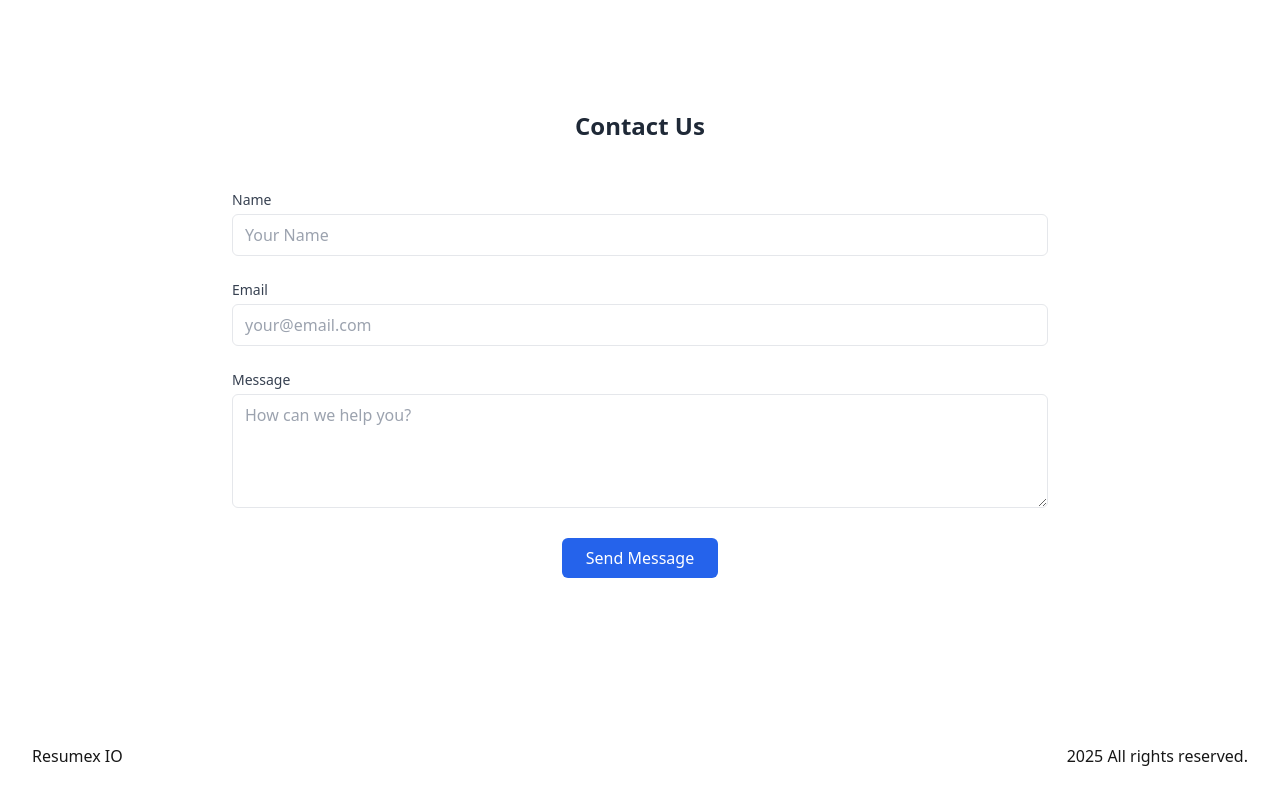
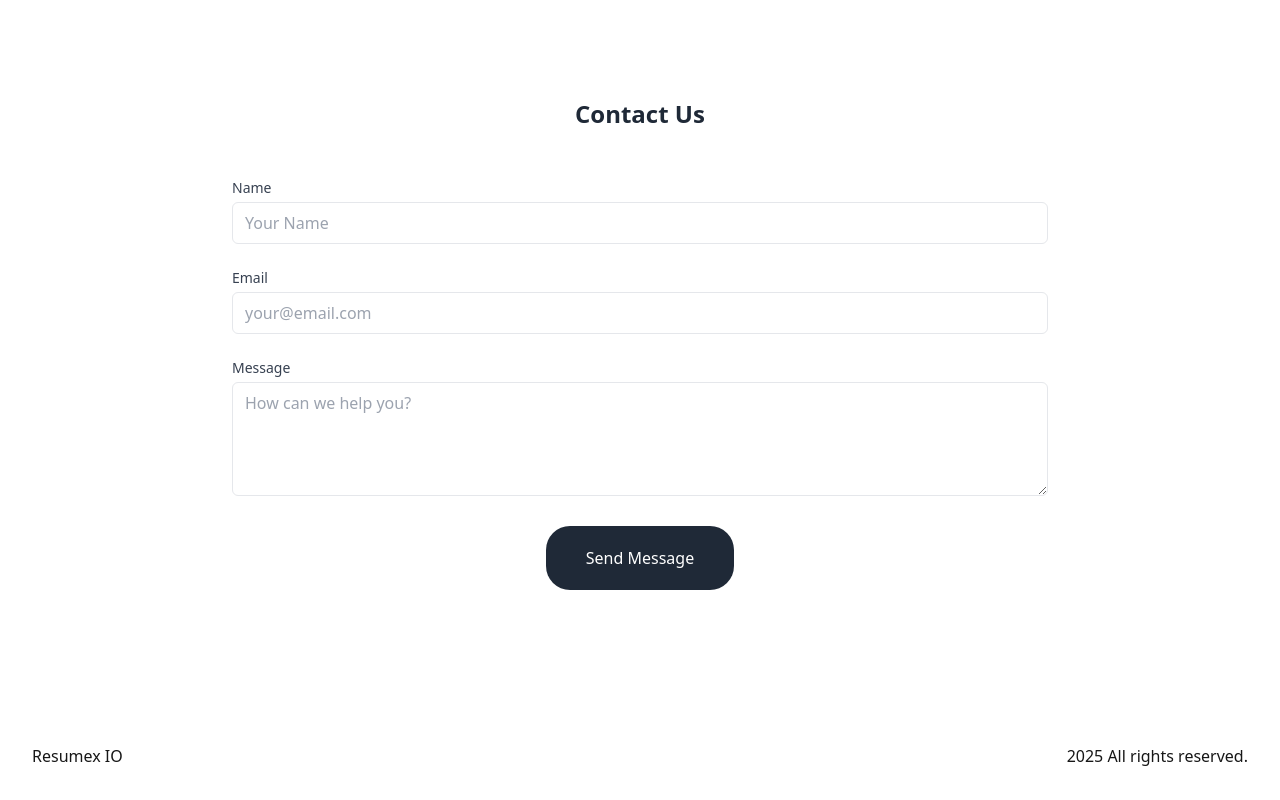
Before and after one commit to ArnisZeps/resume-generator-app, a Next.js app in the folder apps/customer-portal-ui/: page / in a window 1280 px wide. Shown: the part 800-1600 px from the top of the page. Built offline with nearby package versions, Linux system fonts and the light colour scheme.

Commit message:
feat: added contact form

```diff
--- a/apps/customer-portal-ui/app/_components/ContactForm/ContactForm.tsx
+++ b/apps/customer-portal-ui/app/_components/ContactForm/ContactForm.tsx
@@ -1,6 +1,7 @@
 // components/ContactForm.tsx
 "use client";
 
+import BaseButton from "@/components/BaseButton";
 import { useState, FormEvent, ChangeEvent } from "react";
 
 // Define the type for form data
@@ -100,13 +101,8 @@ export default function ContactForm() {
               placeholder="How can we help you?"
             />
           </div>
-          <div className="text-center">
-            <button
-              type="submit"
-              className="px-6 py-2 bg-blue-600 text-white font-medium rounded-md hover:bg-blue-700 transition-colors duration-200"
-            >
-              Send Message
-            </button>
+          <div className="flex justify-center">
+            <BaseButton type="submit" text="Send Message" dark={true} />
           </div>
         </form>
       </div>
--- a/apps/customer-portal-ui/app/layout.tsx
+++ b/apps/customer-portal-ui/app/layout.tsx
@@ -1,6 +1,4 @@
 import type { Metadata } from "next";
-import Header from "@/components/Header";
-import Footer from "@/components/Footer";
 import { Geist, Geist_Mono, IBM_Plex_Sans } from "next/font/google";
 import "@/styles/globals.css";
 
--- a/apps/customer-portal-ui/components/BaseButton/index.tsx
+++ b/apps/customer-portal-ui/components/BaseButton/index.tsx
@@ -1,8 +1,10 @@
 import IButtonProps from "@/interfaces/IBaseButtonProps";
 
-export default function BaseButton({ text }: IButtonProps) {
+export default function BaseButton({ text, dark, type, onClick }: IButtonProps) {
+  const buttonColour = dark ? "bg-gray-800" : "bg-white";
+  const textColour = dark ? "text-white" : "text-black";
   return (
-    <button className="bg-white text-xs hover:bg-neutral-300 text-black flex items-center gap-2 px-5 py-3 rounded-3xl font-medium">
+    <button type={type}  onClick={onClick} className={`${buttonColour} hover:bg-neutral-300 ${textColour} flex items-center gap-2 px-10 py-5 rounded-3xl font-medium `}>
       {text}
     </button>
   );
--- a/apps/customer-portal-ui/interfaces/IBaseButtonProps.ts
+++ b/apps/customer-portal-ui/interfaces/IBaseButtonProps.ts
@@ -1,5 +1,9 @@
+
 interface IBaseButtonProps {
     text: string;
+    type: "submit" | "reset" | "button" | undefined;
+    dark?: boolean;
+    onClick?: () => void;
 }
 
 export default IBaseButtonProps;
```
